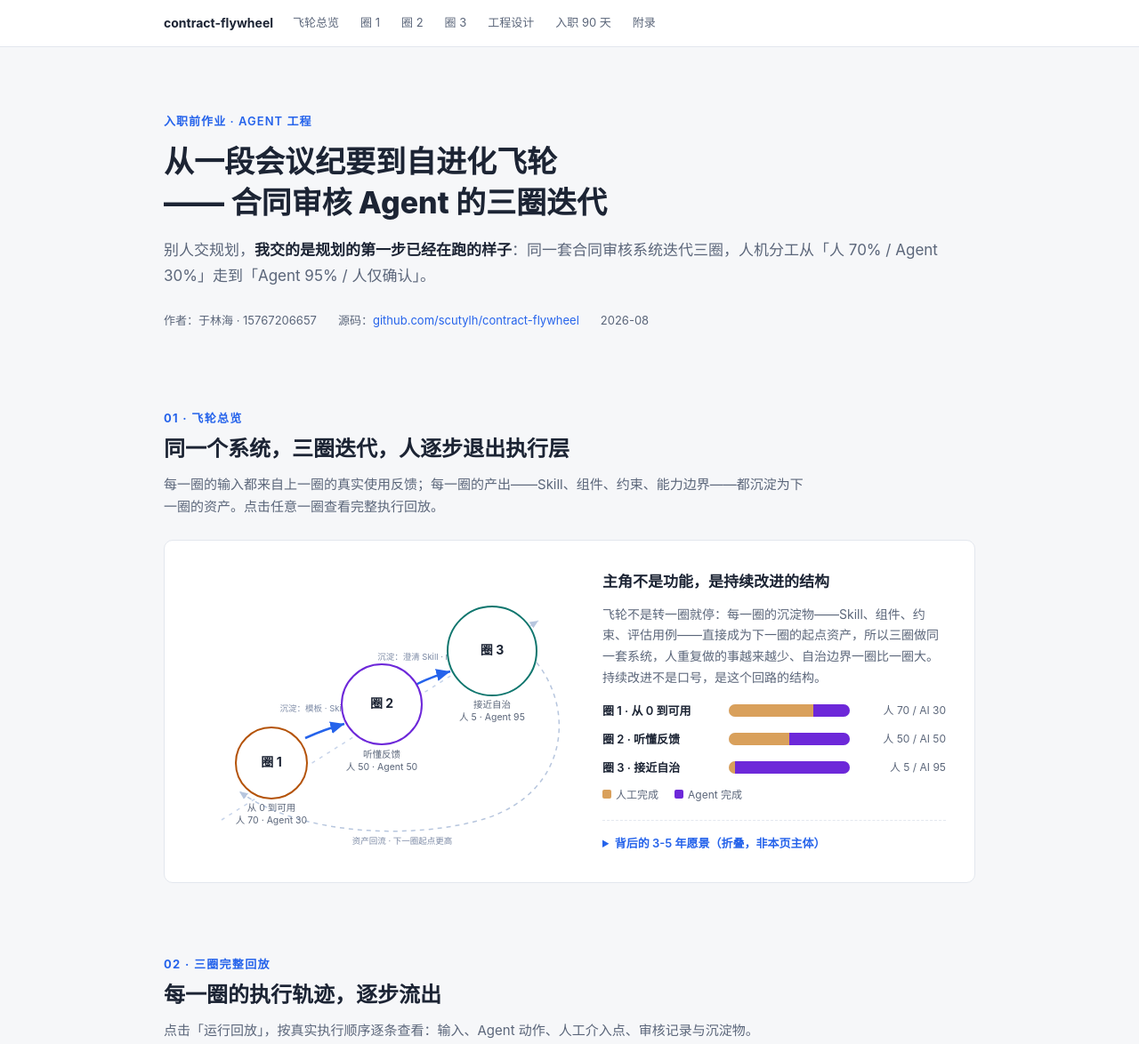
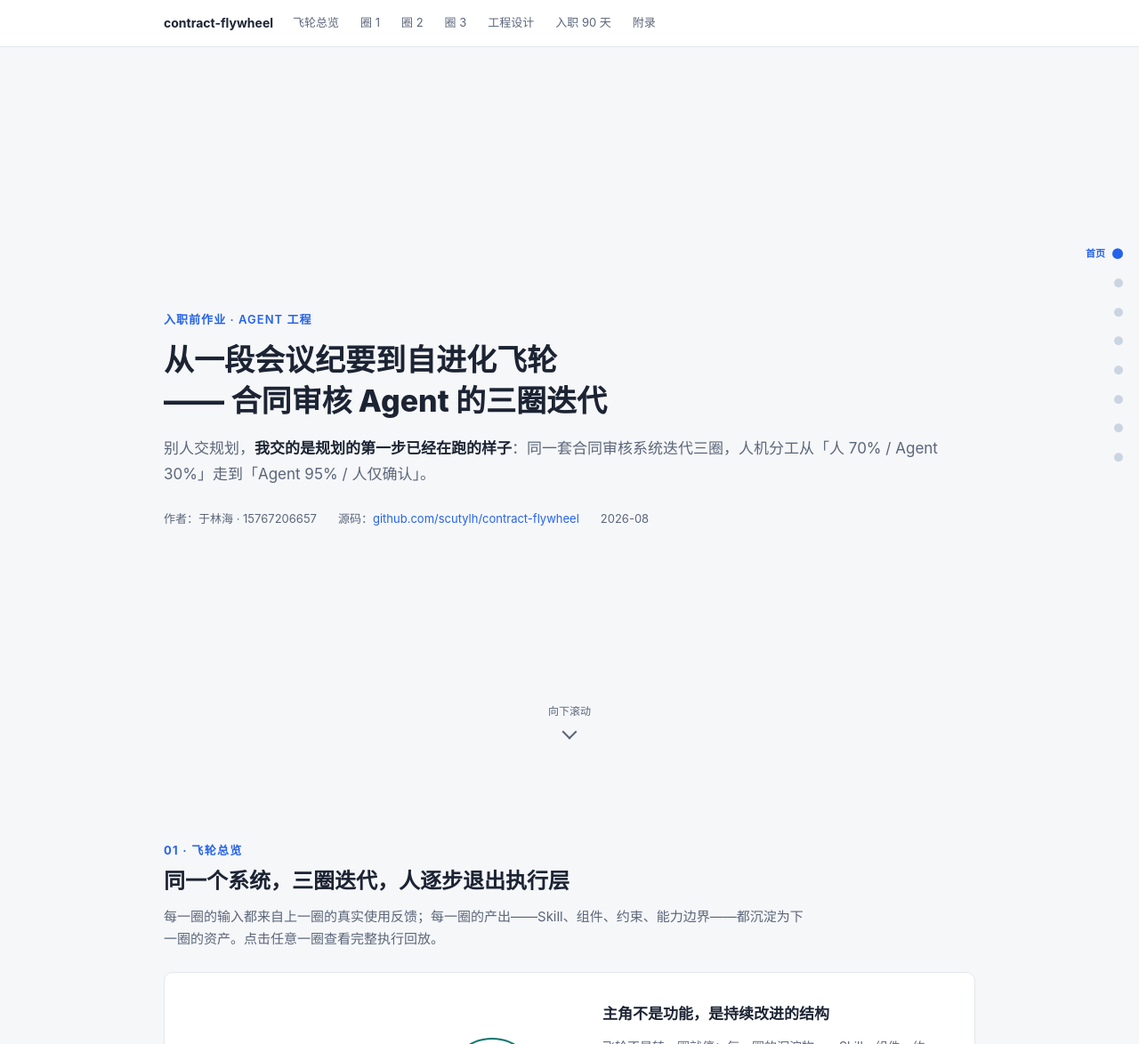
Before and after one commit to scutylh/contract-flywheel, a plain HTML site: page site/index.html in a window 1280 px wide. Shown: the top 1174 px of the page at 89% size. Drawn offline with Linux system fonts and the light colour scheme.

Commit message:
v0.4: fullpage scroll-snap + side page dots
- html scroll-snap y mandatory, one section per screen
- split loops into 3 full pages (圈1/2/3 each own page)
- right-side page dot nav with IntersectionObserver highlight
- hero scroll hint; plan90/hero vertically centered

```diff
--- a/site/css/style.css
+++ b/site/css/style.css
@@ -54,6 +54,27 @@ nav a.navlink:hover { color: var(--accent); border-bottom-color: var(--accent);
 
 /* ---------- sections ---------- */
 section { padding: 40px 0; }
+
+/* ---------- 整屏翻页 ---------- */
+html { scroll-snap-type: y mandatory; scroll-padding-top: 60px; }
+.page { min-height: 100vh; scroll-snap-align: start; scroll-snap-stop: always; display: flex; flex-direction: column; padding: 92px 0 56px; }
+.page--center { justify-content: center; }
+.page .wrap { width: 100%; }
+
+/* 右侧页码圆点导航 */
+.pagedots { position: fixed; right: 18px; top: 50%; transform: translateY(-50%); z-index: 200; display: flex; flex-direction: column; gap: 14px; }
+.pagedots a { display: flex; align-items: center; justify-content: flex-end; gap: 8px; text-decoration: none; }
+.pagedots .d { width: 10px; height: 10px; border-radius: 50%; background: #cbd5e1; }
+.pagedots .lbl { font-size: 11px; color: var(--muted); opacity: 0; white-space: nowrap; }
+.pagedots a:hover .lbl { opacity: 1; }
+.pagedots a.on .d { background: var(--accent); width: 12px; height: 12px; }
+.pagedots a.on .lbl { opacity: 1; color: var(--accent); font-weight: 700; }
+
+/* hero 滚动提示 */
+.hero { position: relative; }
+.scroll-hint { position: absolute; left: 50%; bottom: 24px; transform: translateX(-50%); color: var(--muted); font-size: 12px; display: flex; flex-direction: column; align-items: center; gap: 7px; }
+.scroll-hint .chev { width: 12px; height: 12px; border-right: 2px solid var(--muted); border-bottom: 2px solid var(--muted); transform: rotate(45deg); }
+
 .sec-head { margin-bottom: 24px; }
 .sec-head .no { color: var(--accent); font-size: 13px; font-weight: 700; letter-spacing: .1em; }
 .sec-head h2 { font-size: 24px; font-weight: 800; margin-top: 4px; }
@@ -265,4 +286,6 @@ footer a { color: var(--accent); text-decoration: none; }
   .flywheel-svg { flex: 1 1 100%; }
   .loop-split { flex-direction: column; }
   .loop-viz { position: static; flex: 1 1 100%; max-width: 240px; }
+  .pagedots { display: none; }
+  .page { min-height: auto; padding: 64px 0 40px; }
 }
--- a/site/index.html
+++ b/site/index.html
@@ -21,7 +21,18 @@
   </div>
 </nav>
 
-<header class="hero" id="top">
+<div class="pagedots" aria-label="页面导航">
+  <a href="#top" data-page="top"><span class="lbl">首页</span><span class="d"></span></a>
+  <a href="#overview" data-page="overview"><span class="lbl">飞轮总览</span><span class="d"></span></a>
+  <a href="#loop-1" data-page="loop-1"><span class="lbl">圈 1</span><span class="d"></span></a>
+  <a href="#loop-2" data-page="loop-2"><span class="lbl">圈 2</span><span class="d"></span></a>
+  <a href="#loop-3" data-page="loop-3"><span class="lbl">圈 3</span><span class="d"></span></a>
+  <a href="#engineering" data-page="engineering"><span class="lbl">工程设计</span><span class="d"></span></a>
+  <a href="#plan90" data-page="plan90"><span class="lbl">90 天</span><span class="d"></span></a>
+  <a href="#appendix" data-page="appendix"><span class="lbl">附录</span><span class="d"></span></a>
+</div>
+
+<header class="hero page page--center" id="top" data-page="top">
   <div class="wrap">
     <div class="kicker">入职前作业 · AGENT 工程</div>
     <h1>从一段会议纪要到自进化飞轮<br>—— 合同审核 Agent 的三圈迭代</h1>
@@ -32,10 +43,11 @@
       <span>2026-08</span>
     </div>
   </div>
+  <div class="scroll-hint"><span>向下滚动</span><span class="chev"></span></div>
 </header>
 
 <!-- ============ 屏 2 · 飞轮总览 ============ -->
-<section id="overview">
+<section id="overview" class="page" data-page="overview">
   <div class="wrap">
     <div class="sec-head">
       <div class="no">01 · 飞轮总览</div>
@@ -120,25 +132,43 @@
   </div>
 </section>
 
-<!-- ============ 屏 3 · 三圈详情（JS 渲染） ============ -->
-<section id="loops">
+<!-- ============ 屏 3-5 · 三圈回放（JS 渲染） ============ -->
+<section id="page-loop-1" class="page" data-page="loop-1">
   <div class="wrap">
     <div class="sec-head">
-      <div class="no">02 · 三圈完整回放</div>
-      <h2>每一圈的执行轨迹，逐步流出</h2>
+      <div class="no">02 · 圈 1</div>
+      <h2>从 0 到可用</h2>
       <p>点击「运行回放」，按真实执行顺序逐条查看：输入、Agent 动作、人工介入点、审核记录与沉淀物。</p>
     </div>
-    <div id="loop-1" style="margin-bottom:32px"></div>
-    <div id="loop-2" style="margin-bottom:32px"></div>
+    <div id="loop-1"></div>
+  </div>
+</section>
+
+<section id="page-loop-2" class="page" data-page="loop-2">
+  <div class="wrap">
+    <div class="sec-head">
+      <div class="no">03 · 圈 2</div>
+      <h2>听懂反馈</h2>
+    </div>
+    <div id="loop-2"></div>
+  </div>
+</section>
+
+<section id="page-loop-3" class="page" data-page="loop-3">
+  <div class="wrap">
+    <div class="sec-head">
+      <div class="no">04 · 圈 3</div>
+      <h2>接近自治</h2>
+    </div>
     <div id="loop-3"></div>
   </div>
 </section>
 
-<!-- ============ 屏 4 · 工程设计 ============ -->
-<section id="engineering">
+<!-- ============ 屏 6 · 工程设计 ============ -->
+<section id="engineering" class="page" data-page="engineering">
   <div class="wrap">
     <div class="sec-head">
-      <div class="no">03 · 工程设计</div>
+      <div class="no">05 · 工程设计</div>
       <h2>让比例变化可信的三块地基</h2>
       <p>飞轮能转起来，靠的不是模型能力突进，而是权限、回放评估、资产沉淀三套机制让每一步都可控、可复盘、可复用。</p>
     </div>
@@ -230,10 +260,10 @@
 </section>
 
 <!-- ============ 屏 5 · 入职 90 天 ============ -->
-<section id="plan90">
+<section id="plan90" class="page page--center" data-page="plan90">
   <div class="wrap">
     <div class="sec-head">
-      <div class="no">04 · 入职 90 天</div>
+      <div class="no">06 · 入职 90 天</div>
       <h2>把本演示的三圈，换成真实中台的三圈</h2>
       <p>贴着现有中台（HR / 薪资 / 报销，已有真实用户）推进，合同审核可作为第四个切片接入。</p>
     </div>
@@ -270,10 +300,10 @@
 </section>
 
 <!-- ============ 屏 6 · 附录 ============ -->
-<section id="appendix">
+<section id="appendix" class="page" data-page="appendix">
   <div class="wrap">
     <div class="sec-head">
-      <div class="no">05 · 附录</div>
+      <div class="no">07 · 附录</div>
       <h2>这份作业本身就是一次 harness 实践</h2>
     </div>
     <div class="appendix-card">
--- a/site/js/main.js
+++ b/site/js/main.js
@@ -200,8 +200,28 @@
     });
   }
 
+  /* 右侧页码圆点：随滚动高亮当前页 */
+  function bindDots() {
+    var pages = document.querySelectorAll("[data-page]");
+    var dots = document.querySelectorAll(".pagedots a[data-page]");
+    if (!pages.length || !dots.length) return;
+    var map = {};
+    dots.forEach(function (d) { map[d.getAttribute("data-page")] = d; });
+    var io = new IntersectionObserver(function (entries) {
+      entries.forEach(function (e) {
+        if (e.isIntersecting) {
+          dots.forEach(function (d) { d.classList.remove("on"); });
+          var d = map[e.target.getAttribute("data-page")];
+          if (d) d.classList.add("on");
+        }
+      });
+    }, { rootMargin: "-45% 0px -50% 0px", threshold: 0 });
+    pages.forEach(function (p) { io.observe(p); });
+  }
+
   document.addEventListener("DOMContentLoaded", function () {
     renderLoops();
     bindFlywheel();
+    bindDots();
   });
 })();
```
